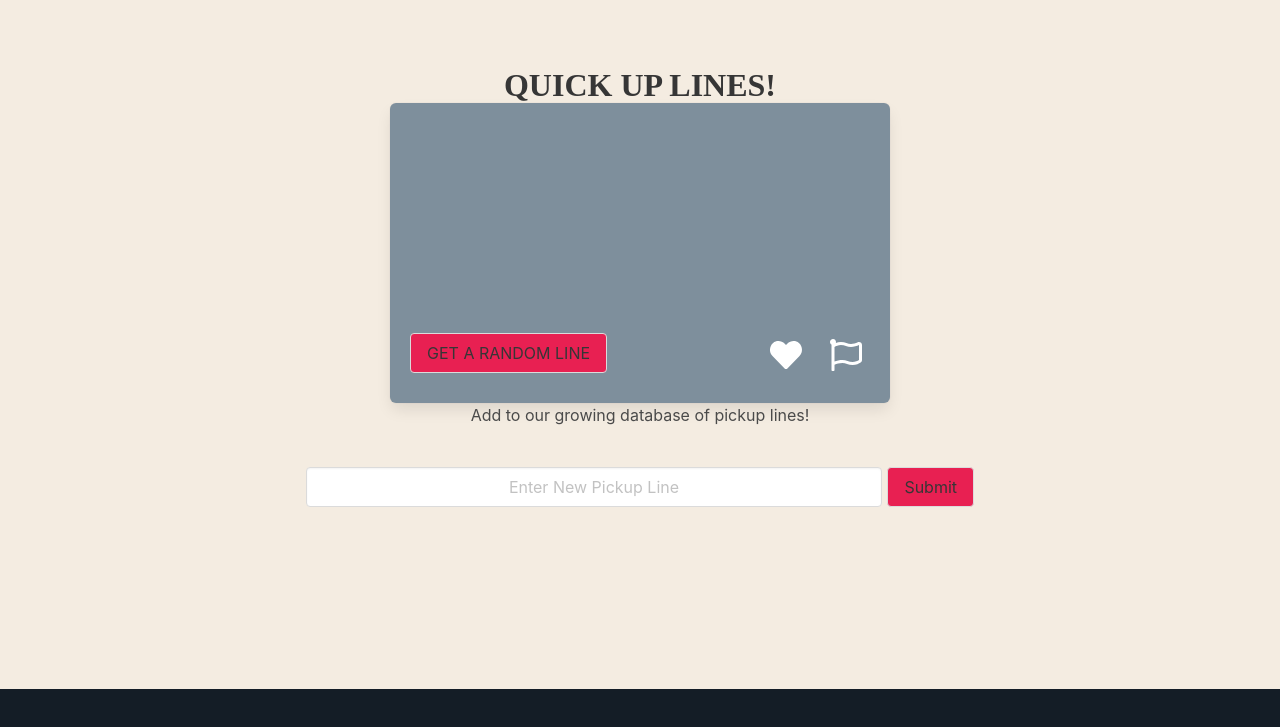
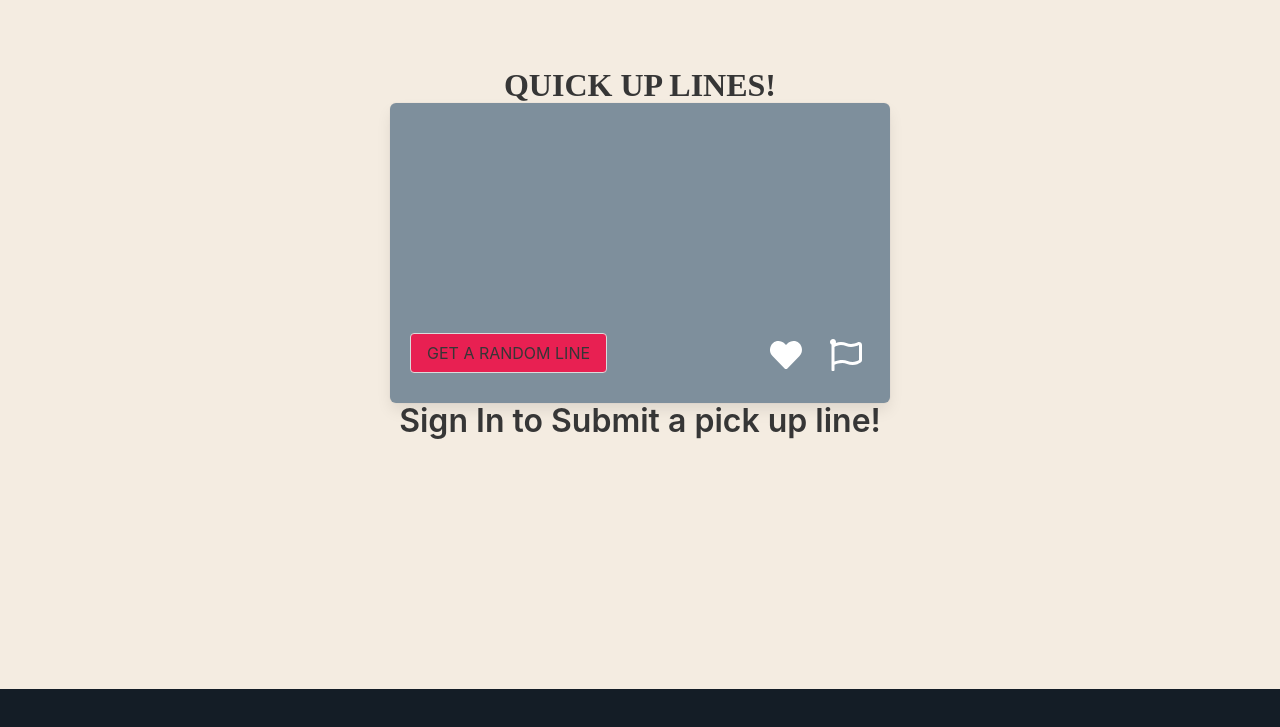
Before and after one commit to Mholliday6611/angularpickup, a website: page client/index.html in a window 1280 px wide. Shown: the part 59-786 px from the top of the page. Drawn offline with nearby package versions, Linux system fonts and the light colour scheme; files whose address does not match are found by name; a web font is replaced by a local one.

Commit message:
edits done

```diff
--- a/client/templates/home.html
+++ b/client/templates/home.html
@@ -24,10 +24,9 @@
 </div>
 <div class="container">
 
-{{msg}}
-
-<div class="container">
+<div ng-show="currentUser" class="container">
 <center>
+	{{msg}}
 	<p>Add to our growing database of pickup lines!</p>
 
 	<div>
@@ -41,6 +40,9 @@
 	</div>
 </center>
 </div>
+<div ng-show="!currentUser">
+	<center><h1 class="title">Sign In to Submit a pick up line!</h1></center>
+</div>
 
 
 </div>
--- a/server.js
+++ b/server.js
@@ -24,4 +24,5 @@ app.use(bodyParser.urlencoded({
 toks(passport)
 routes(app, passport)
 app.listen(process.env.PORT || 8080)
-mongoose.connect(process.env.QUICK_DB_URL);
+mongoose.connect("mongodb://localhost/pickupline");
+// mongoose.connect(process.env.QUICK_DB_URL);
```
